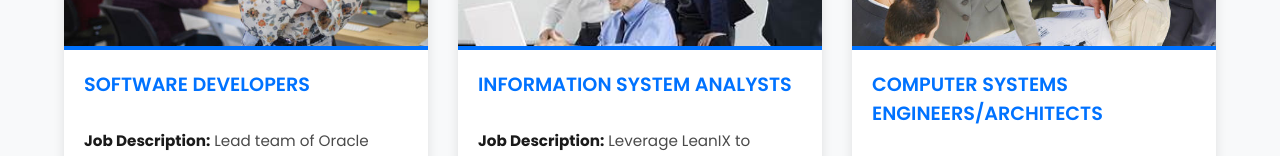
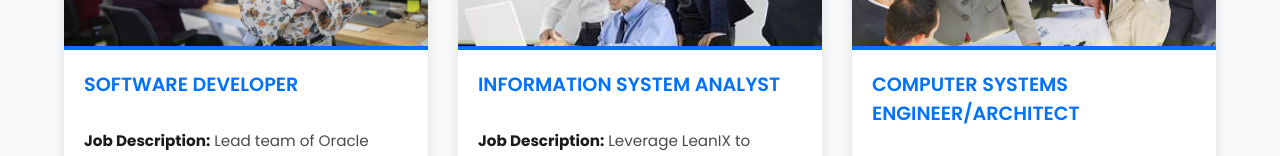
Before and after one commit to TharunReddy19-dev/EverestGlobal, a React (Vite) app: page /careers in a window 1280 px wide. Shown: the part 633-789 px from the top of the page. Built offline with nearby package versions, Linux system fonts and the light colour scheme.

Commit message:
after 26/6-2 changes

```diff
--- a/src/components/JobApplicationForm.jsx
+++ b/src/components/JobApplicationForm.jsx
@@ -14,7 +14,7 @@ const JobApplicationForm = ({ title = "Job Application" }) => {
     address: "",
   });
 
-  const [resumeFile, setResumeFile] = useState(null);
+  /* const [resumeFile, setResumeFile] = useState(null); */
 
   const handleChange = (e) => {
     const { name, value, files } = e.target;
@@ -33,7 +33,7 @@ const JobApplicationForm = ({ title = "Job Application" }) => {
         alert("File size must be less than 5MB.");
         return;
       }
-      setResumeFile(file);
+      /* setResumeFile(file); */
     } else {
       setFormData({ ...formData, [name]: value });
     }
@@ -52,7 +52,7 @@ const JobApplicationForm = ({ title = "Job Application" }) => {
       alert("Application submitted successfully!");
       formRef.current.reset();
       setFormData({ name: "", email: "", contact: "", address: "" });
-      setResumeFile(null);
+      /* setResumeFile(null); */
     } catch (error) {
       console.error("EmailJS Error:", error);
       alert("Failed to submit application. Please try again.");
@@ -120,7 +120,7 @@ const JobApplicationForm = ({ title = "Job Application" }) => {
               ></textarea>
             </div>
 
-            <div className="form-group">
+            {/* <div className="form-group">
               <label>
                 Upload Resume <span className="required">*</span>
               </label>
@@ -131,7 +131,7 @@ const JobApplicationForm = ({ title = "Job Application" }) => {
                 onChange={handleChange}
                 required
               />
-            </div>
+            </div> */}
 
             <button className="submit-btn" type="submit" disabled={isSubmitting}>
               {isSubmitting ? "Submitting..." : "Submit Application"}
--- a/src/pages/careers/Careers.jsx
+++ b/src/pages/careers/Careers.jsx
@@ -13,7 +13,7 @@ const Careers = () => {
     {
       id: 1,
       image: careers,
-      category: "Software Developers",
+      category: "Software Developer",
 
       description: "Lead team of Oracle Fusion Cloud HCM developers. Design & architect Cloud HCM solutions.",
       location: "Miami, FL area (Travel/relocate to various unanticipated U.S. locations as required)",
@@ -24,7 +24,7 @@ const Careers = () => {
     {
       id: 2,
       image: careersImages,
-      category: "INFORMATION SYSTEM ANALYSTS",
+      category: "INFORMATION SYSTEM ANALYST",
       description: "Leverage LeanIX to analyze, consolidate & validate app landscape. Some job duties can be performed from home.",
       location: "Miami, FL area (Travel/relocate to various unanticipated U.S. locations as required)",
       salary: "$104,894 per year",
@@ -34,7 +34,7 @@ const Careers = () => {
     {
       id: 3,
       image: careers3,
-      category: "COMPUTER SYSTEMS ENGINEERS/ARCHITECTS",
+      category: "COMPUTER SYSTEMS ENGINEER/ARCHITECT",
       description: "Lead team of Salesforce developers providing technical guidance, mentoring & code reviews. Design and architect Salesforce solutions.",
       location: "Miami, FL area (Travel/relocate to various unanticipated U.S. locations as required)",
       salary: "$138,486 per year",
--- a/src/pages/careers/ComputerNdInfromation.jsx
+++ b/src/pages/careers/ComputerNdInfromation.jsx
@@ -110,7 +110,7 @@ const ComputerNdInfromation = () => {
    */
   return (
     <JobApplicationForm
-      title="APPLY TO COMPUTER AND INFORMATION SYSTEMS MANAGERS"
+      title="APPLY TO INFORMATION SYSTEM ANALYST"
       formGroupClass="form-groups"
       requiredClass="required"
     />
--- a/src/pages/careers/ComputerSystems.jsx
+++ b/src/pages/careers/ComputerSystems.jsx
@@ -111,7 +111,7 @@ const ComputerSystems = () => {
   }; */
   return (
     <JobApplicationForm
-      title="APPLY TO COMPUTER SYSTEMS ENGINEERS / ARCHITECTS"
+      title="APPLY TO COMPUTER SYSTEMS ENGINEER / ARCHITECT"
       formGroupClass="form-groups"
       requiredClass="required"
     />
--- a/src/pages/careers/SoftwareDevelopers.jsx
+++ b/src/pages/careers/SoftwareDevelopers.jsx
@@ -113,7 +113,7 @@ return (
  */
 return (
     <JobApplicationForm
-      title="APPLY TO SOFTWARE DEVELOPERS"
+      title="APPLY TO SOFTWARE DEVELOPER"
       formGroupClass="form-groups"
       requiredClass="required"
     />
```
